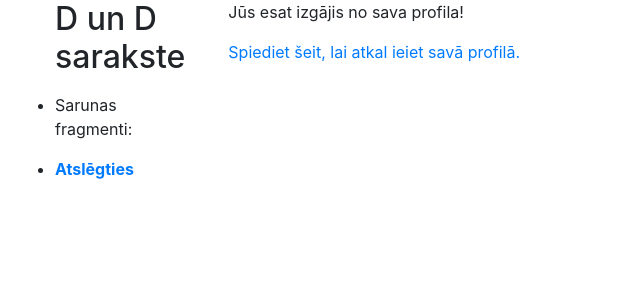
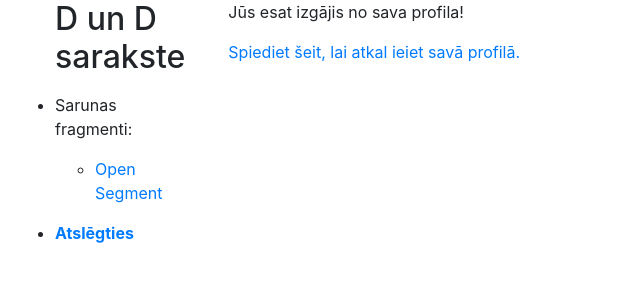
Before and after one commit to db533/sarakste, a Django app: template sarakste_app/templates/registration/logged_out.html in a window 1280 px wide. Shown: the top 300 px of the page, without its empty margins (0-640 px from the left). Run offline with Django 4.2, Linux system fonts and the light colour scheme; a user stored in the database is signed in; tables that the repository leaves empty hold one stand-in row (values such as "Sample post"); the template is opened without the code that fills it: most values are stand-ins (such as "Sample title", 1, 10 or a date in 2020); parts of the project's set-up code (start-up, migrations or seed data) failed here and were passed over.

Commit message:
Adding links to segments in base.html

```diff
--- a/sarakste/urls.py
+++ b/sarakste/urls.py
@@ -33,6 +33,7 @@ urlpatterns += [
     path('logout/', auth_views.LogoutView.as_view(), name='logout'),  # Add logout view
     path('lasit/', display_snippets, name='display_snippets'),
     path('accounts/', include('django.contrib.auth.urls')),
+    path('segments/', views.generate_segment_links, name='generate_segment_links'),
 ]
 
 # Use static() to add URL mapping to serve static files during development (only)
--- a/sarakste_app/templates/base.html
+++ b/sarakste_app/templates/base.html
@@ -19,6 +19,13 @@
           {% if user.is_authenticated %}
             <h2>D un D sarakste</h2>
             <p><li>Sarunas fragmenti:</li></p>
+              {% if segment_links %}
+                <ul>
+                    {% for link in segment_links %}
+                        <li><a href="{{ link }}">Open Segment</a></li>
+                    {% endfor %}
+                </ul>
+            {% endif %}
 
             <p><li><strong><a href="{% url 'logout' %}?next={{ request.path }}">Atslēgties</a></strong></li></p>
           {% else %}
```
Also changed, not shown: sarakste_app/views.py (+17 -0 lines).
